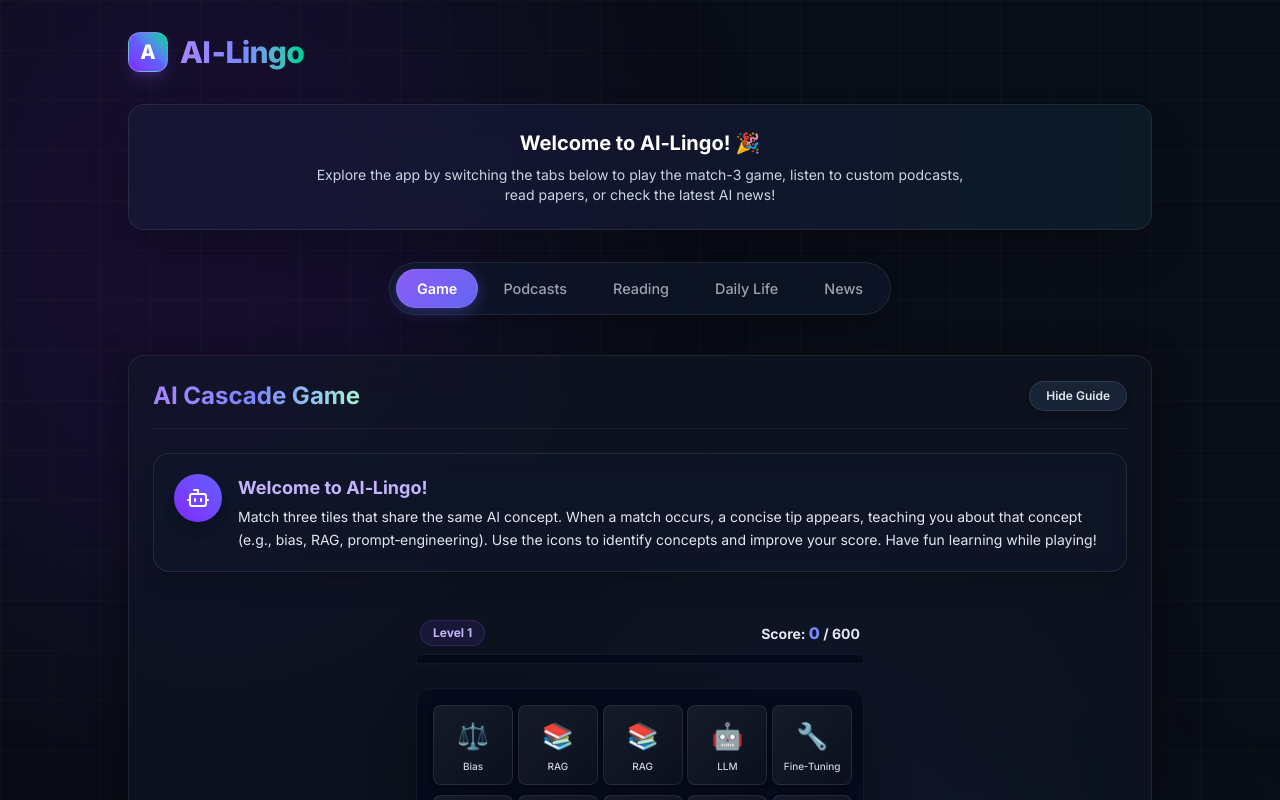
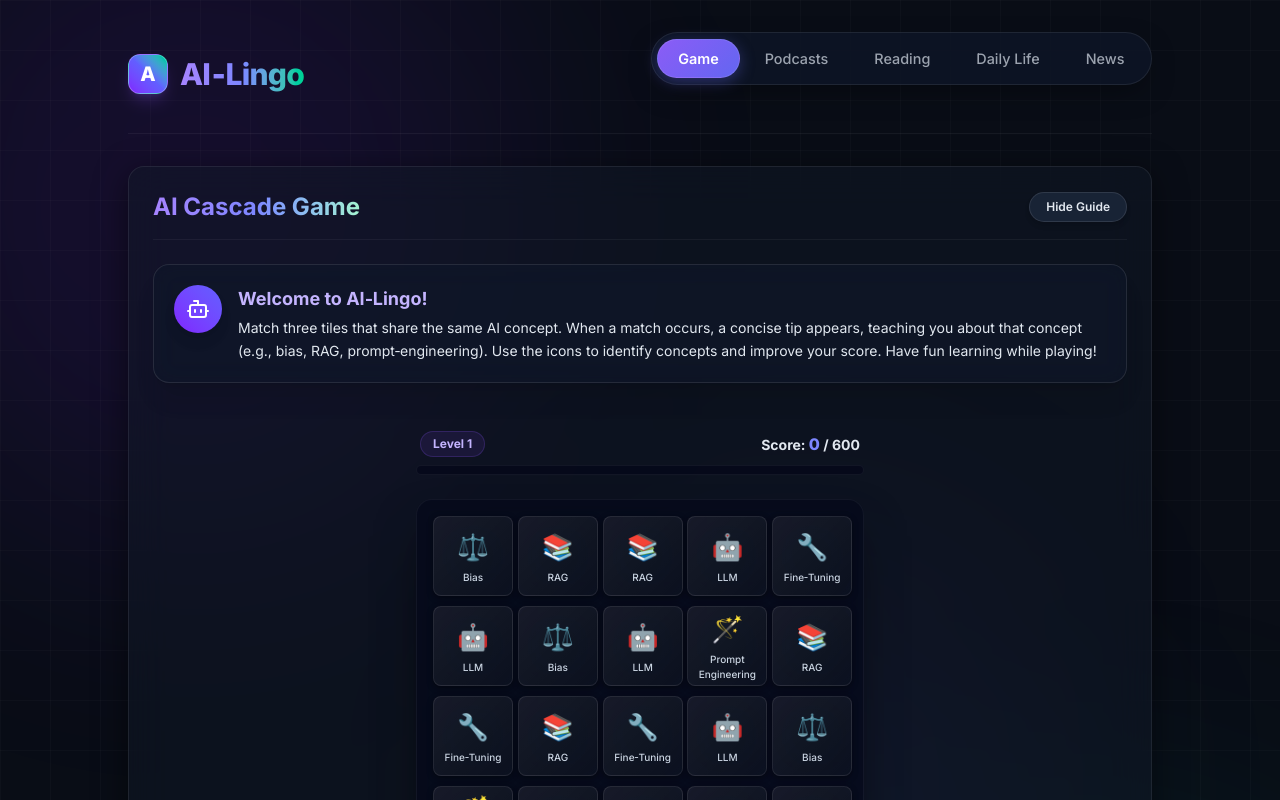
Before and after one commit to Sipika/Devpost-AI-Lingo, a React (Vite) app: page / in a window 1280 px wide. Shown: the top 800 px of the page. Built offline with nearby package versions, Linux system fonts and the light colour scheme.

Commit message:
Refactor layout: unify header logo and NavBar in top bar, remove welcome banner to align with mockup

```diff
--- a/src/App.tsx
+++ b/src/App.tsx
@@ -18,7 +18,7 @@ export default function App() {
           <div className="absolute top-[40%] right-[20%] w-[35%] h-[35%] rounded-full bg-indigo-500/10 blur-[130px]" />
         </div>
 
-        <header className="w-full max-w-5xl flex items-center justify-between mb-8 mt-4">
+        <header className="w-full max-w-5xl flex flex-col md:flex-row items-center justify-between gap-4 mb-6 mt-4 border-b border-white/5 pb-4">
           <div className="flex items-center gap-3">
             <span className="w-10 h-10 bg-gradient-to-tr from-violet-600 via-indigo-500 to-emerald-400 rounded-xl flex items-center justify-center font-black text-white text-xl shadow-lg shadow-violet-500/20 border border-white/25 select-none">
               A
@@ -27,20 +27,8 @@ export default function App() {
               AI‑Lingo
             </h1>
           </div>
+          <NavBar />
         </header>
-
-        {/* Re-designed welcome container */}
-        <div className="w-full max-w-5xl p-6 rounded-2xl border border-white/10 bg-slate-900/60 backdrop-blur-lg mb-8 text-center shadow-2xl relative overflow-hidden">
-          <div className="absolute inset-0 bg-gradient-to-r from-violet-500/5 via-indigo-500/5 to-emerald-500/5 -z-10" />
-          <h2 className="text-xl font-bold text-white mb-2 flex items-center justify-center gap-2">
-            Welcome to AI‑Lingo! 🎉
-          </h2>
-          <p className="text-slate-300 text-sm max-w-2xl mx-auto">
-            Explore the app by switching the tabs below to play the match-3 game, listen to custom podcasts, read papers, or check the latest AI news!
-          </p>
-        </div>
-
-        <NavBar />
 
         <main className="w-full max-w-5xl mt-2 mb-12">
           <Routes>
```
Also changed, not shown: 1 other file (tests, documents, lock files or other folders).
